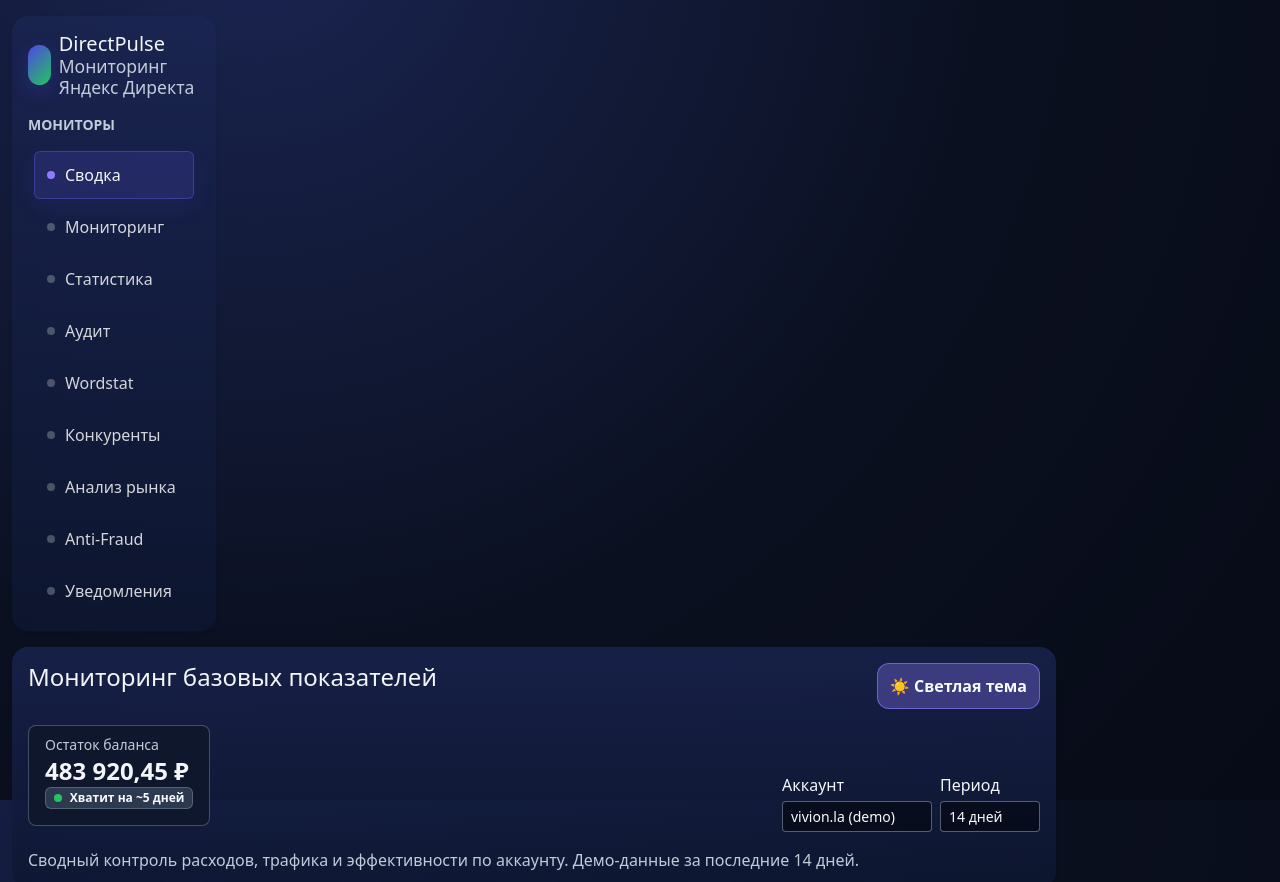
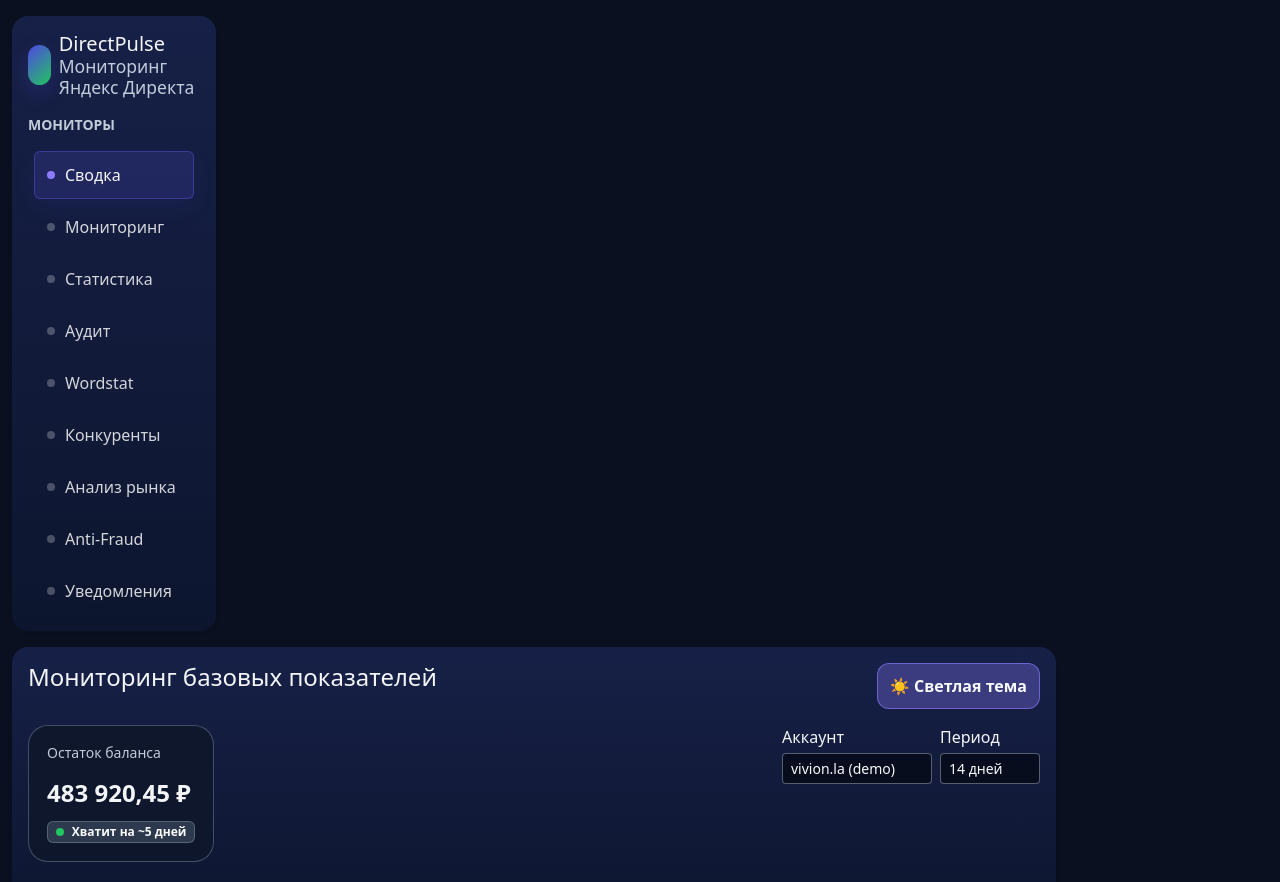
Before and after one commit to barabanov-oi/dp_proto, a plain HTML site: page monitoring/index_bs5.html in a window 1280 px wide. Shown: the top 882 px of the page. Drawn offline with nearby package versions, Linux system fonts and the light colour scheme.

Commit message:
Улучшена компоновка блока остатка баланса
- Увеличены внутренние отступы и скругление плашки остатка баланса\n- Усилены вертикальные отступы вокруг значения баланса\n- Зафиксировано расположение селекторов Аккаунт/Период справа от плашки\n- Убран градиент фоновой подложки страницы в светлой и тёмной теме

```diff
--- a/monitoring/index_bs5.html
+++ b/monitoring/index_bs5.html
@@ -46,14 +46,14 @@
               <button class="btn btn-outline-secondary" id="themeToggle" type="button" aria-pressed="false">🌙 Тёмная тема</button>
             </div>
 
-            <div class="d-flex flex-wrap align-items-end justify-content-between gap-3">
-              <div class="d-inline-flex flex-column align-items-start gap-1 px-3 py-2 pb-3 bg-body-tertiary border rounded-3 balanceCard">
+            <div class="d-flex flex-wrap flex-xl-nowrap align-items-start justify-content-between gap-3">
+              <div class="d-inline-flex flex-column align-items-start gap-2 px-4 py-3 bg-body-tertiary border rounded-4 balanceCard">
                 <div class="small text-secondary">Остаток баланса</div>
-                <div class="mono fw-bold fs-4 lh-1" id="kpiBalance">—</div>
+                <div class="mono fw-bold fs-4 lh-1 balanceValue" id="kpiBalance">—</div>
                 <span class="badge text-bg-light border d-inline-flex align-items-center gap-2"><span class="balanceIndicator" aria-hidden="true"></span>Хватит на ~5 дней</span>
               </div>
 
-              <div class="d-flex flex-wrap align-items-end gap-2">
+              <div class="d-flex flex-wrap align-items-end gap-2 balanceControls">
                 <div>
                   <label for="account" class="form-label form-label-sm mb-1">Аккаунт</label>
                   <select id="account" class="form-select form-select-sm">
--- a/monitoring/styles/layout.css
+++ b/monitoring/styles/layout.css
@@ -19,7 +19,7 @@
   margin:0;
   font-family: ui-sans-serif, system-ui, -apple-system, Segoe UI, Roboto, Arial, "Noto Sans", "Helvetica Neue", sans-serif;
   color:var(--text);
-  background: linear-gradient(180deg, #f8fbff 0%, #f0f4fb 100%);
+  background: var(--bg);
 }
 a{color:inherit; text-decoration:none}
 .muted{color:var(--muted)}
@@ -138,7 +138,9 @@
 
 .channelSection{display:grid;gap:12px;margin-bottom:14px;}
 .balanceIndicator{width:8px;height:8px;border-radius:50%;background:var(--good);display:inline-block;flex:none;}
-.balanceCard{margin-bottom:6px;}
+.balanceCard{margin-bottom:8px;border-radius:20px !important;padding:16px 18px 18px !important;}
+.balanceValue{margin:10px 0 8px;line-height:1.15;}
+.balanceControls{margin-left:auto;}
 
 .channelTable{min-width: 100%;}
 
@@ -219,7 +221,7 @@
 
 [data-theme="dark"] body{
   color:var(--text);
-  background:radial-gradient(circle at 20% -10%, #1a2552 0%, #0b1020 55%, #070b17 100%);
+  background:var(--bg);
   --bs-body-color:var(--text);
   --bs-body-bg:transparent;
   --bs-secondary-color:var(--muted);
@@ -303,3 +305,7 @@
   .controls{padding-right:0;}
   .btnTheme,.btnRefresh{position:static;}
 }
+
+@media (max-width: 767px){
+  .balanceControls{margin-left:0;}
+}
```
